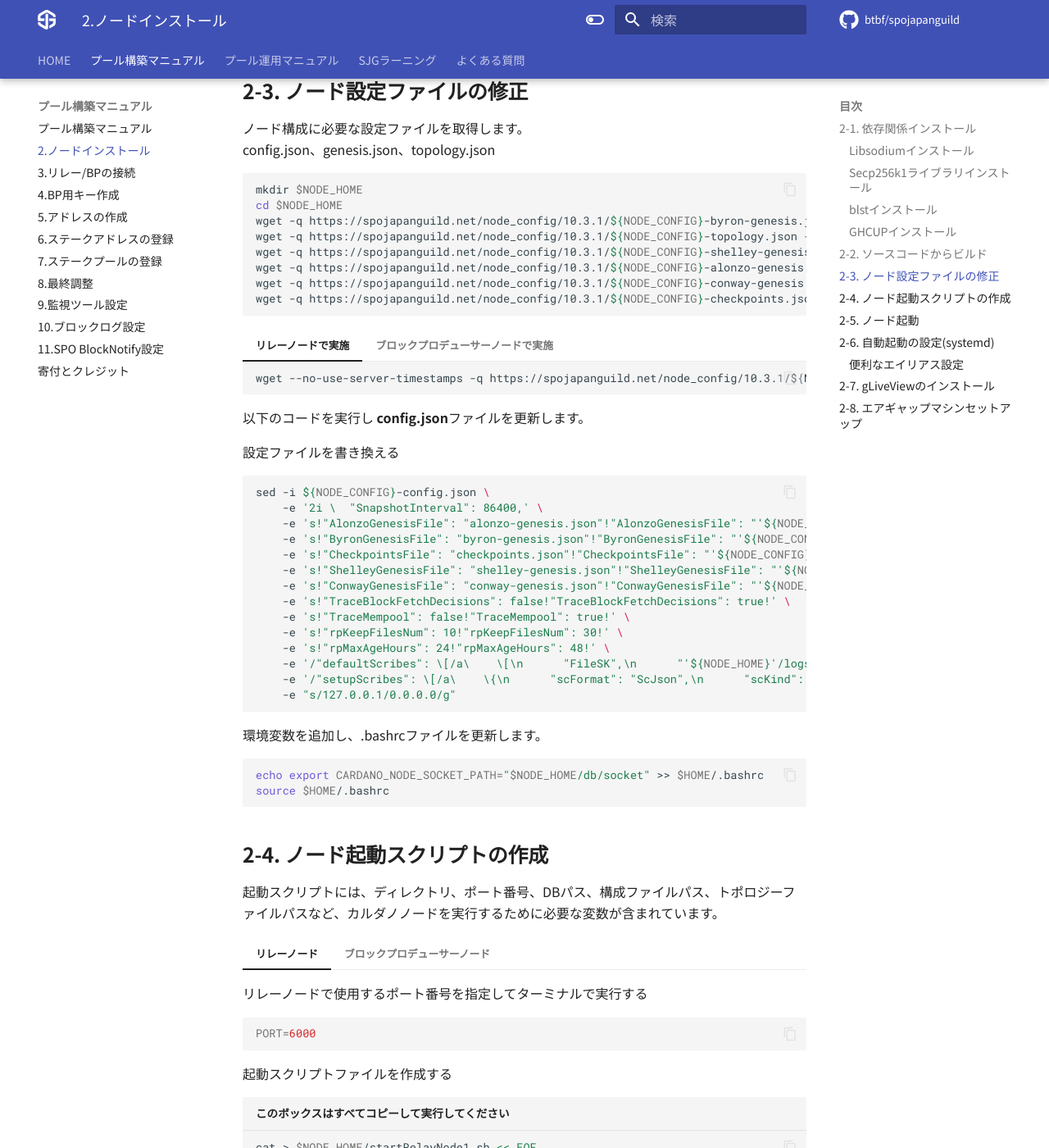
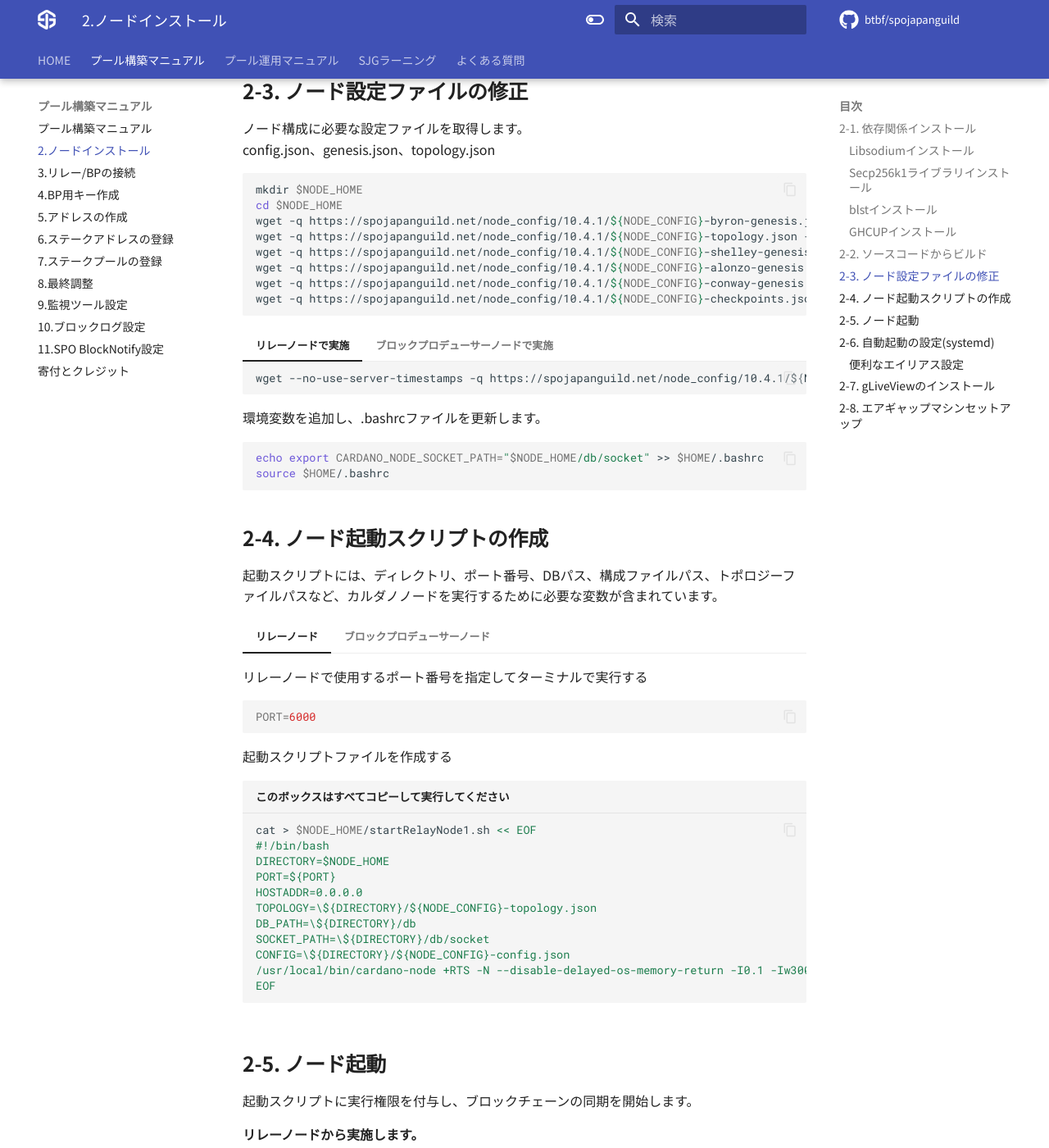
Before and after one commit to btbf/spojapanguild, an MkDocs documentation site: the page built from docs/setup/2-node-setup.md, in a window 1280 px wide and 1400 px high, scrolled down 6129 px. Shown: the whole window at 82% size. Built offline with MkDocs 1.6.1 and Material for MkDocs 9.7.7, drawn with Linux system fonts in a browser that asks for light colours; comment, search, counter and statistics services are not loaded; some of the changed text lies outside the part shown.

````diff
--- a/docs/setup/2-node-setup.md
+++ b/docs/setup/2-node-setup.md
@@ -3,7 +3,7 @@
 !!! hint "インストールバージョン"
     | Node | CLI | GHC | Cabal | CNCLI |
     | :---------- | :---------- | :---------- | :---------- | :---------- |
-    | 10.3.1 | 10.7.0.0 | 9.6.5 | 3.12.1.0 | 6.5.1 |
+    | 10.4.1 | 10.8.0.0 | 9.6.5 | 3.12.1.0 | 6.5.1 |
 
 !!! danger "コマンド実行時の注意点"
     * Ubuntuコマンド初心者の方は、コードボックスに複数行のコマンドがある場合でも、コマンドを1行づつコピーして実行するようにしてください。ただし `cat > xxx << EOF`のボックスについてはコードボックスのコピーボタンを使用してコマンドラインに貼り付けてください。
@@ -245,7 +245,7 @@ cd $HOME/git
 git clone https://github.com/IntersectMBO/cardano-node.git
 cd cardano-node
 git fetch --all --recurse-submodules --tags
-git checkout tags/10.3.1
+git checkout tags/10.4.1
 ```
 
 Cabalのビルドオプションを構成します。
@@ -286,11 +286,11 @@ cardano-node version
 ```
 
 以下の戻り値を確認する
->cardano-cli 10.7.0.0 - linux-x86_64 - ghc-9.6
-git rev b3f237b75e64f4d8142af95b053e2828221d707f
+>cardano-cli 10.8.0.0 - linux-x86_64 - ghc-9.6
+420c94fbb075146c6ec7fba78c5b0482fafe72dd
 
->cardano-node 10.3.1 - linux-x86_64 - ghc-9.6
-git rev b3f237b75e64f4d8142af95b053e2828221d707f
+>cardano-node 10.4.1 - linux-x86_64 - ghc-9.6
+420c94fbb075146c6ec7fba78c5b0482fafe72dd
 
 
 TMUXセッションを閉じる
@@ -346,44 +346,24 @@ config.json、genesis.json、topology.json
 ```bash
 mkdir $NODE_HOME
 cd $NODE_HOME
-wget -q https://spojapanguild.net/node_config/10.3.1/${NODE_CONFIG}-byron-genesis.json -O ${NODE_CONFIG}-byron-genesis.json
-wget -q https://spojapanguild.net/node_config/10.3.1/${NODE_CONFIG}-topology.json -O ${NODE_CONFIG}-topology.json
-wget -q https://spojapanguild.net/node_config/10.3.1/${NODE_CONFIG}-shelley-genesis.json -O ${NODE_CONFIG}-shelley-genesis.json
-wget -q https://spojapanguild.net/node_config/10.3.1/${NODE_CONFIG}-alonzo-genesis.json -O ${NODE_CONFIG}-alonzo-genesis.json
-wget -q https://spojapanguild.net/node_config/10.3.1/${NODE_CONFIG}-conway-genesis.json -O ${NODE_CONFIG}-conway-genesis.json
-wget -q https://spojapanguild.net/node_config/10.3.1/${NODE_CONFIG}-checkpoints.json -O ${NODE_CONFIG}-checkpoints.json
+wget -q https://spojapanguild.net/node_config/10.4.1/${NODE_CONFIG}-byron-genesis.json -O ${NODE_CONFIG}-byron-genesis.json
+wget -q https://spojapanguild.net/node_config/10.4.1/${NODE_CONFIG}-topology.json -O ${NODE_CONFIG}-topology.json
+wget -q https://spojapanguild.net/node_config/10.4.1/${NODE_CONFIG}-shelley-genesis.json -O ${NODE_CONFIG}-shelley-genesis.json
+wget -q https://spojapanguild.net/node_config/10.4.1/${NODE_CONFIG}-alonzo-genesis.json -O ${NODE_CONFIG}-alonzo-genesis.json
+wget -q https://spojapanguild.net/node_config/10.4.1/${NODE_CONFIG}-conway-genesis.json -O ${NODE_CONFIG}-conway-genesis.json
+wget -q https://spojapanguild.net/node_config/10.4.1/${NODE_CONFIG}-checkpoints.json -O ${NODE_CONFIG}-checkpoints.json
 ```
 
 === "リレーノードで実施"
     ```
-    wget --no-use-server-timestamps -q https://spojapanguild.net/node_config/10.3.1/${NODE_CONFIG}-config.json -O ${NODE_CONFIG}-config.json
+    wget --no-use-server-timestamps -q https://spojapanguild.net/node_config/10.4.1/${NODE_CONFIG}-config.json -O ${NODE_CONFIG}-config.json
     ```
 
 === "ブロックプロデューサーノードで実施"
     ```
-    wget --no-use-server-timestamps -q https://spojapanguild.net/node_config/10.3.1/${NODE_CONFIG}-config-bp.json -O ${NODE_CONFIG}-config.json
+    wget --no-use-server-timestamps -q https://spojapanguild.net/node_config/10.4.1/${NODE_CONFIG}-config-bp.json -O ${NODE_CONFIG}-config.json
     ```
 
-以下のコードを実行し **config.json**ファイルを更新します。
-
-設定ファイルを書き換える
-
-```bash
-sed -i ${NODE_CONFIG}-config.json \
-    -e '2i \  "SnapshotInterval": 86400,' \
-    -e 's!"AlonzoGenesisFile": "alonzo-genesis.json"!"AlonzoGenesisFile": "'${NODE_CONFIG}'-alonzo-genesis.json"!' \
-    -e 's!"ByronGenesisFile": "byron-genesis.json"!"ByronGenesisFile": "'${NODE_CONFIG}'-byron-genesis.json"!' \
-    -e 's!"CheckpointsFile": "checkpoints.json"!"CheckpointsFile": "'${NODE_CONFIG}'-checkpoints.json"!' \
-    -e 's!"ShelleyGenesisFile": "shelley-genesis.json"!"ShelleyGenesisFile": "'${NODE_CONFIG}'-shelley-genesis.json"!' \
-    -e 's!"ConwayGenesisFile": "conway-genesis.json"!"ConwayGenesisFile": "'${NODE_CONFIG}'-conway-genesis.json"!' \
-    -e 's!"TraceBlockFetchDecisions": false!"TraceBlockFetchDecisions": true!' \
-    -e 's!"TraceMempool": false!"TraceMempool": true!' \
-    -e 's!"rpKeepFilesNum": 10!"rpKeepFilesNum": 30!' \
-    -e 's!"rpMaxAgeHours": 24!"rpMaxAgeHours": 48!' \
-    -e '/"defaultScribes": \[/a\    \[\n      "FileSK",\n      "'${NODE_HOME}'/logs/node.json"\n    \],' \
-    -e '/"setupScribes": \[/a\    \{\n      "scFormat": "ScJson",\n      "scKind": "FileSK",\n      "scName": "'${NODE_HOME}'/logs/node.json"\n    \},' \
-    -e "s/127.0.0.1/0.0.0.0/g"
-```
 
 環境変数を追加し、.bashrcファイルを更新します。
 
````
Also changed, not shown: docs/operation/node-update.md (+6 -1 lines).
